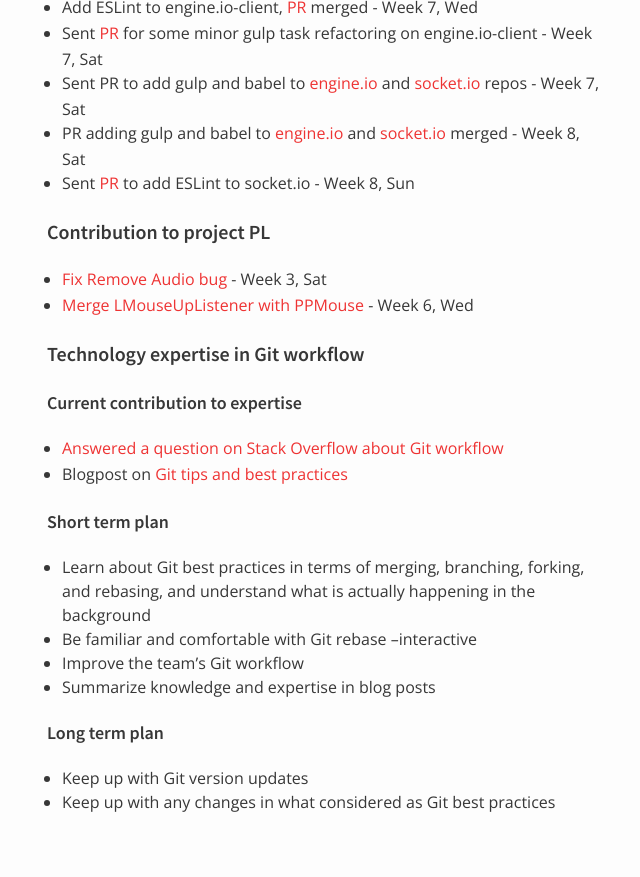
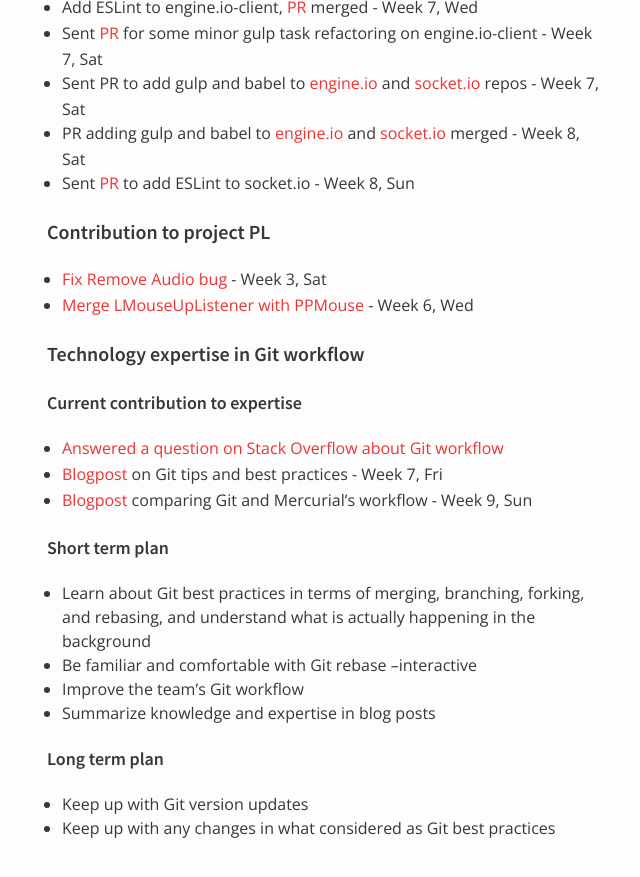
Before and after one commit to nus-oss/cs3281-AY1516S2-website, a Jekyll site: the page built from teams/socketio.md, in a window 1280 px wide and 900 px high, scrolled down 12578 px. Shown: the top 877 px of the window, without its empty margins (323-963 px from the left). Built offline with Jekyll 4.4.1, drawn with Linux system fonts in a browser that asks for light colours.

Commit message:
Update @digawp expertise

```diff
--- a/teams/socketio.md
+++ b/teams/socketio.md
@@ -369,7 +369,8 @@
 
 ##### Current contribution to expertise
 * [Answered a question on Stack Overflow about Git workflow](http://stackoverflow.com/questions/30538019/git-merge-changes-between-upstream-brnches/30541348#30541348)
-* Blogpost on [Git tips and best practices](http://digawp.blogspot.sg/2016/03/git-tips-and-best-practices.html)
+* [Blogpost](http://digawp.blogspot.sg/2016/03/git-tips-and-best-practices.html) on Git tips and best practices - Week 7, Fri
+* [Blogpost](http://digawp.blogspot.sg/2016/03/git-vs-mercurial-workflow-history.html) comparing Git and Mercurial's workflow - Week 9, Sun
 
 ##### Short term plan
 * Learn about Git best practices in terms of merging, branching, forking, and rebasing, and understand what is actually happening in the background
```
